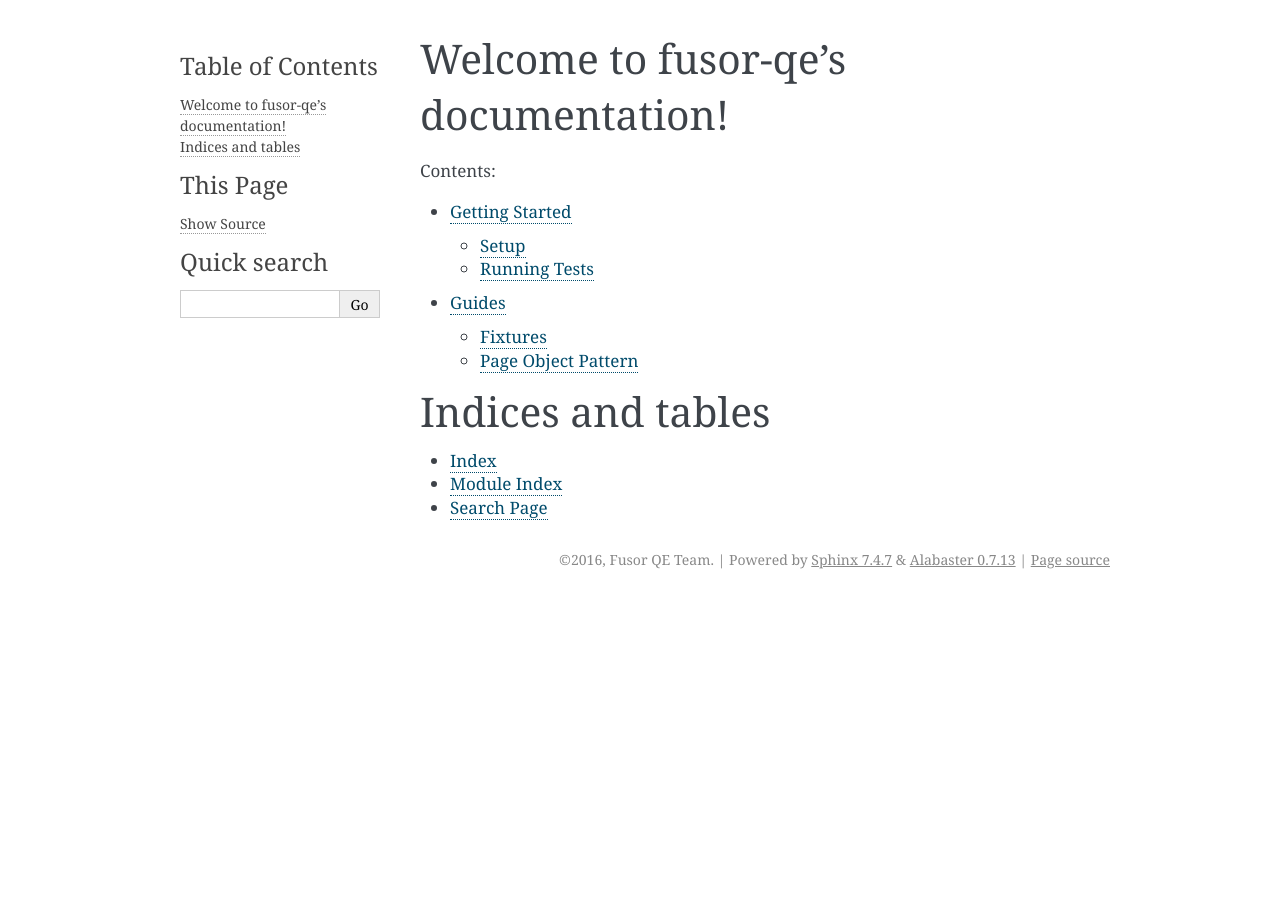
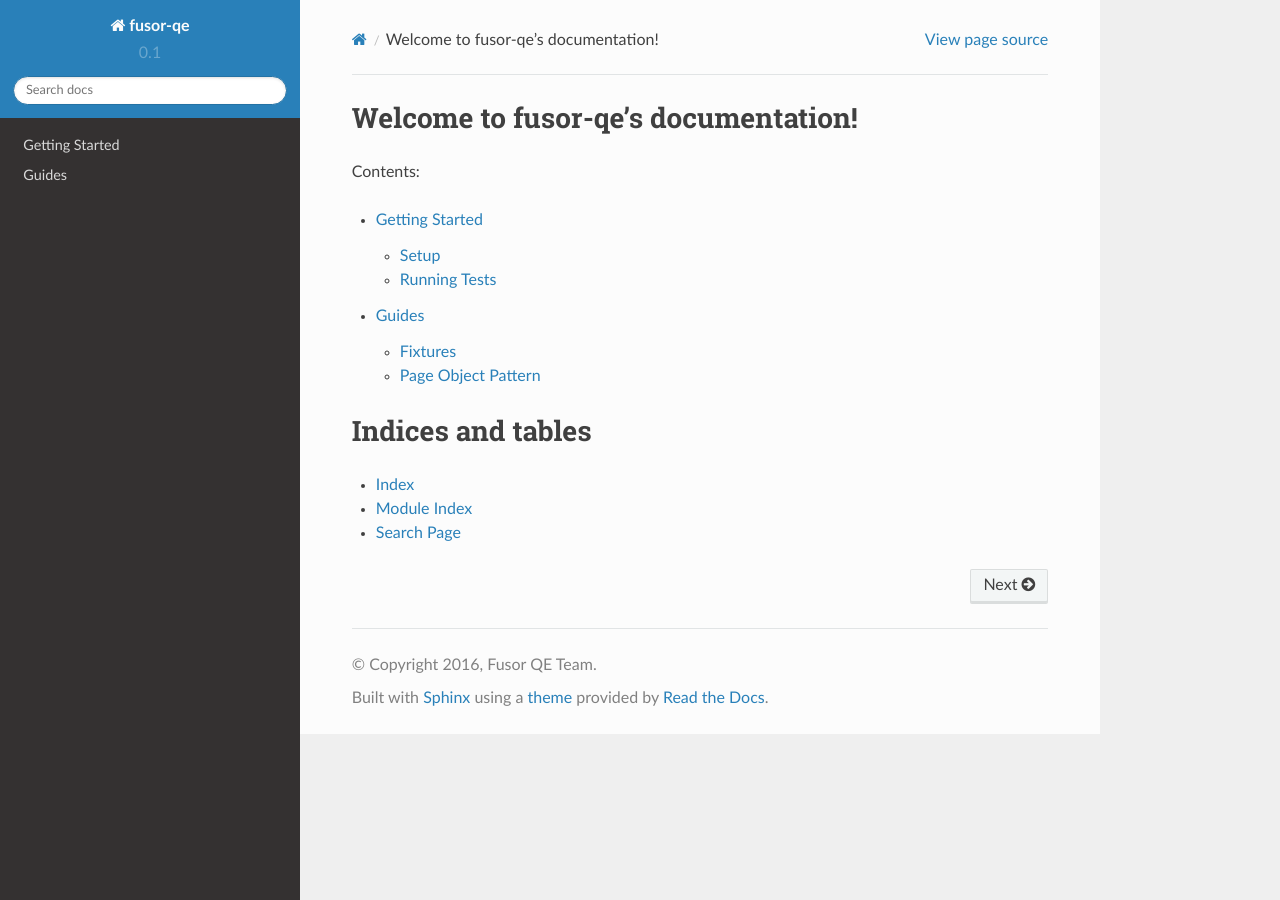
Before and after one commit to RedHatQE/fusor-qe, a Sphinx documentation site: the page built from docs/index.rst, in a window 1280 px wide. Built offline with Sphinx 7.4.7 and the Read the Docs theme 2.0.0, drawn with Linux system fonts in a browser that asks for light colours.

Commit message:
Changing sphinx theme and enabling autodoc

```diff
--- a/docs/conf.py
+++ b/docs/conf.py
@@ -15,10 +15,21 @@
 import sys
 import os
 
+# on_rtd is whether we are on readthedocs.org, this line of code grabbed from docs.readthedocs.org
+on_rtd = os.environ.get('READTHEDOCS', None) == 'True'
+
+if not on_rtd:  # only import and set the theme if we're building docs locally
+    import sphinx_rtd_theme
+    html_theme = 'sphinx_rtd_theme'
+    html_theme_path = [sphinx_rtd_theme.get_html_theme_path()]
+
+# otherwise, readthedocs.org uses their theme by default, so no need to specify it
+
+
 # If extensions (or modules to document with autodoc) are in another directory,
 # add these directories to sys.path here. If the directory is relative to the
 # documentation root, use os.path.abspath to make it absolute, like shown here.
-#sys.path.insert(0, os.path.abspath('.'))
+sys.path.insert(0, os.path.abspath('../'))
 
 # -- General configuration ------------------------------------------------
 
@@ -28,7 +39,11 @@
 # Add any Sphinx extension module names here, as strings. They can be
 # extensions coming with Sphinx (named 'sphinx.ext.*') or your custom
 # ones.
-extensions = []
+extensions = [
+    'sphinx.ext.autodoc',
+    'sphinx.ext.intersphinx',
+    'sphinx.ext.viewcode'
+]
 
 # Add any paths that contain templates here, relative to this directory.
 templates_path = ['_templates']
@@ -108,7 +123,7 @@
 
 # The theme to use for HTML and HTML Help pages.  See the documentation for
 # a list of builtin themes.
-html_theme = 'alabaster'
+# html_theme = 'sphinx_rtd_theme'
 
 # Theme options are theme-specific and customize the look and feel of a theme
 # further.  For a list of options available for each theme, see the
@@ -116,7 +131,7 @@
 #html_theme_options = {}
 
 # Add any paths that contain custom themes here, relative to this directory.
-#html_theme_path = []
+#html_theme_path = [sphinx_rtd_theme.get_html_theme_path()]
 
 # The name for this set of Sphinx documents.
 # "<project> v<release> documentation" by default.
--- a/requirements.txt
+++ b/requirements.txt
@@ -3,6 +3,7 @@
 # Documentation requirements
 Sphinx
 sphinx-autobuild
+sphinx_rtd_theme
 
 # Automation requirements
 pytest
```
